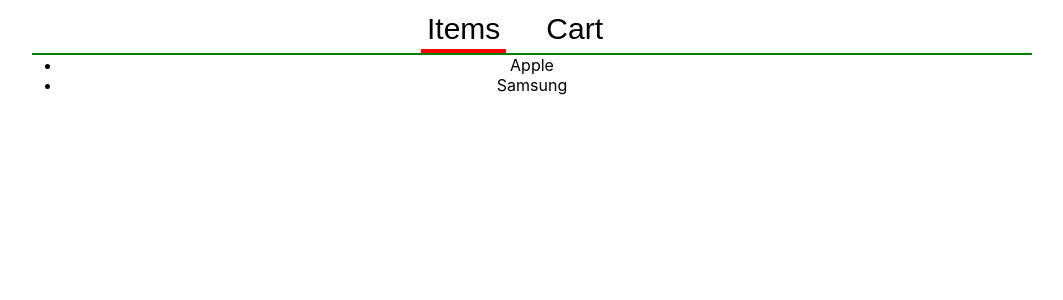
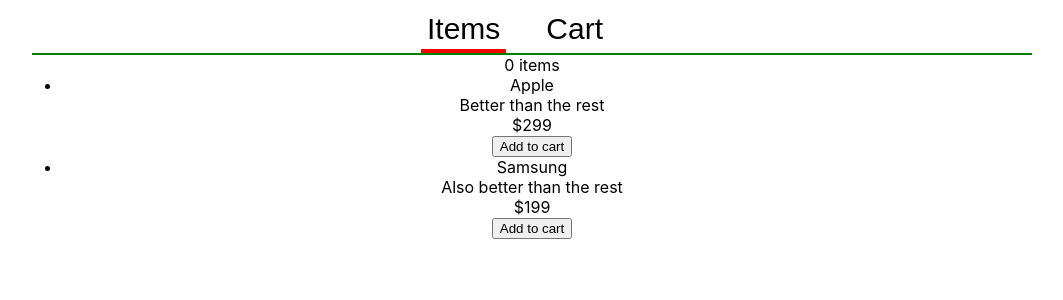
Before and after one commit to SonnyFixit/Shopper, a React (Create React App) app: page / in a window 1280 px wide. Shown: the top 300 px of the page, without its empty margins (108-1171 px from the left). Built offline with nearby package versions, Linux system fonts and the light colour scheme.

Commit message:
Item Display

```diff
--- a/src/App.js
+++ b/src/App.js
@@ -10,6 +10,16 @@
 {
 
   const [activeTab, setActiveTab] = useState('items');
+  const [cart, setCart] = useState([]);
+
+  const addToCart = (item) =>
+  {
+
+    setCart(prevCart => [...prevCart, item])
+
+
+
+  }
 
 
   return (
@@ -24,9 +34,16 @@
 
       />
 
+      <div>
+
+      {cart.length} items
+
+
+      </div>
+
       <main className = "App-content">
 
-        <Content tab = {activeTab}/>
+        <Content tab = {activeTab} onAddToCart= {addToCart}/>
 
       </main>
 
@@ -37,7 +54,7 @@
 
 };
 
-const Content = ({tab}) =>
+const Content = ({tab, onAddToCart}) =>
 {
 
 
@@ -45,7 +62,7 @@
   {
 
       case 'items':
-        return <ItemPage items = {items} />;
+        return <ItemPage items = {items} onAddToCart = {onAddToCart} />;
       case 'cart':
         return <span> The Cart </span>
       default:
--- a/src/Item.js
+++ b/src/Item.js
@@ -32,7 +32,7 @@
 
 );
 
-Item.PropTypes =
+Item.propTypes =
 {
     item:PropTypes.object.isRequired,
     onAddToCart: PropTypes.func.isRequired
--- a/src/ItemPage.js
+++ b/src/ItemPage.js
@@ -1,15 +1,16 @@
 import React from 'react';
 import PropTypes from 'prop-types';
 import './ItemPage.css';
+import Item from './Item';
 
-function ItemPage ({items})
+function ItemPage ({items, onAddToCart})
 {
     return (
 
         <ul className="ItemPage-items">
             {items.map(item =>
             <li key = {item.id} className="ItemPage-item">
-            {item.name}
+            <Item item = {item} onAddToCart = {() => onAddToCart(item)}/>
             </li>
             )}
 
```
Also changed, not shown: src/Item.css (added).
